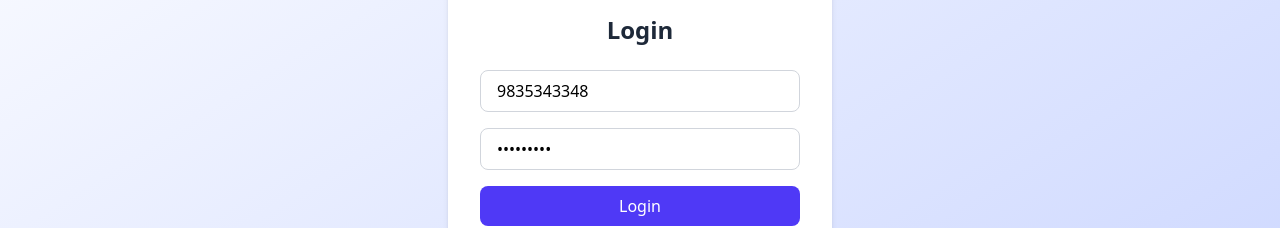
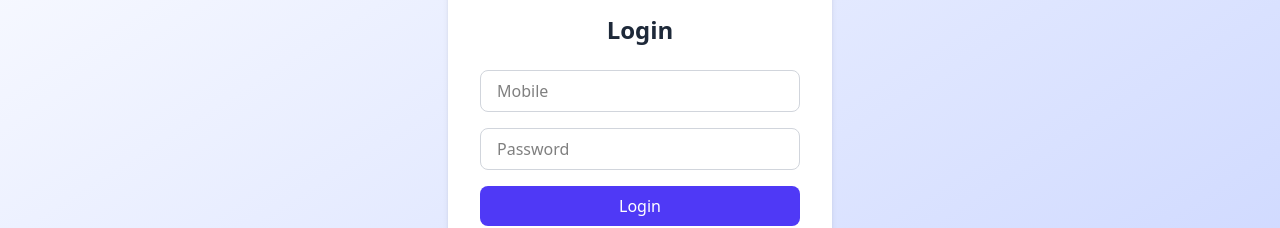
Before and after one commit to Ramansaha/Task_Tracker, a React (Vite) app in the folder frontend/: page / in a window 1280 px wide. Shown: the part 262-490 px from the top of the page. Built offline with nearby package versions, Linux system fonts and the light colour scheme.

Commit message:
Update Login.jsx

```diff
--- a/frontend/src/pages/Login.jsx
+++ b/frontend/src/pages/Login.jsx
@@ -2,8 +2,8 @@ import React, { useState } from "react";
 import { useNavigate } from "react-router-dom";
 
 export default function Login({ setToken }) {
-  const [mobile, setMobile] = useState("9835343348");
-  const [password, setPassword] = useState("raman@123");
+  const [mobile, setMobile] = useState("");
+  const [password, setPassword] = useState("");
   const [message, setMessage] = useState("");
   const [messageType, setMessageType] = useState("");
   const navigate = useNavigate();
```
